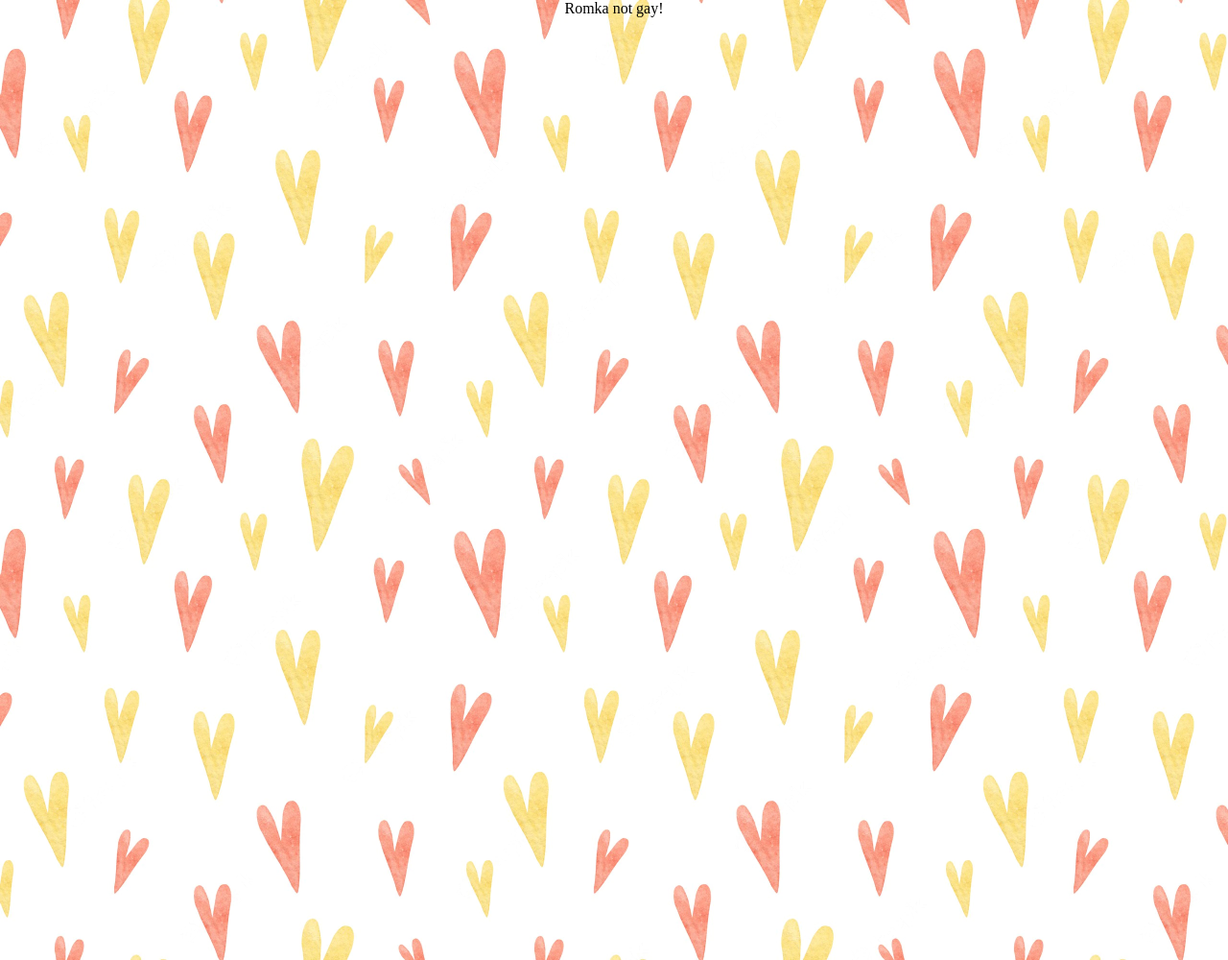
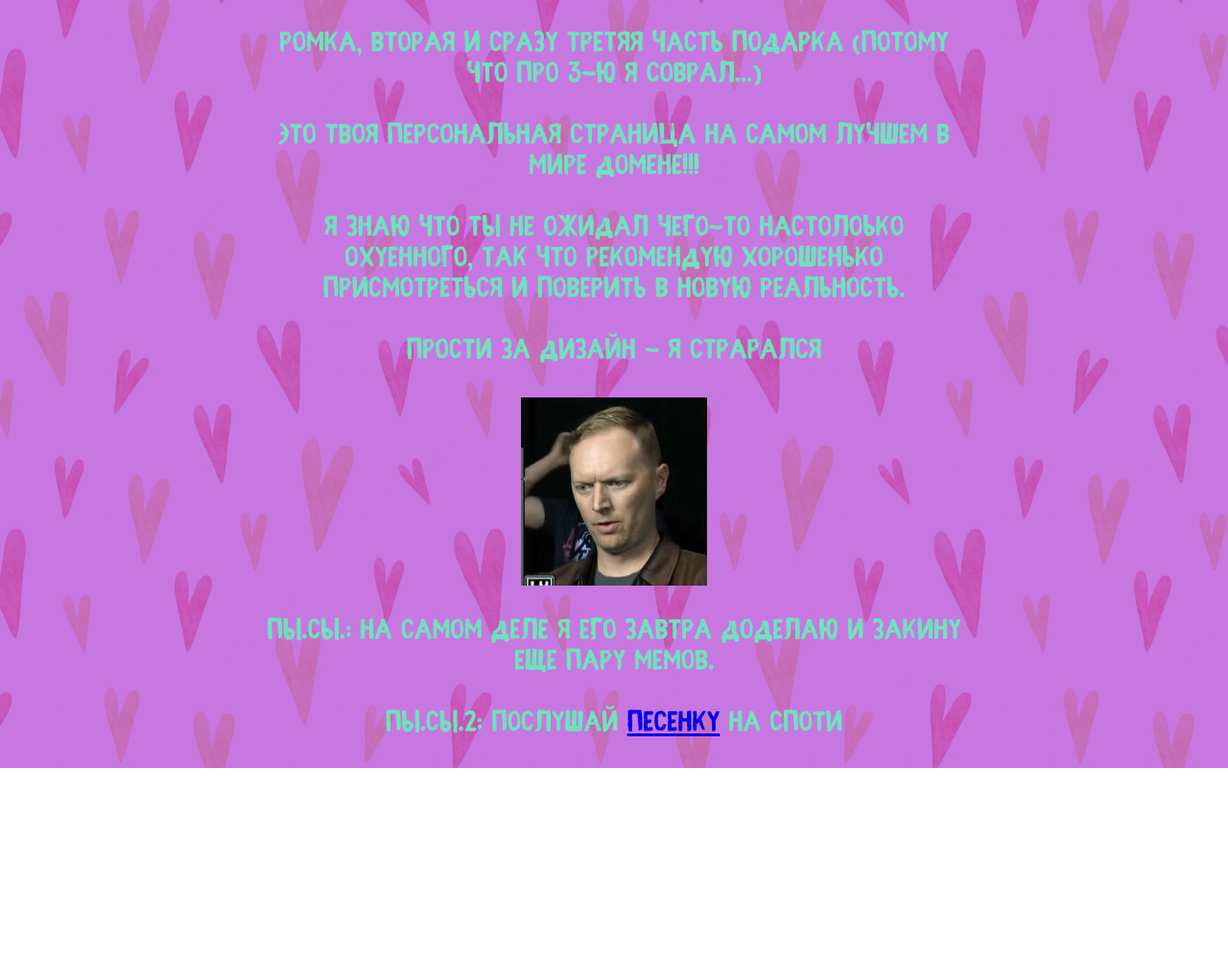
Before and after one commit to Wild-Pluto/romka-gay, a plain HTML site: page index.html in a window 1280 px wide. Shown: the whole page at 96% size. After the commit the page ends 800 px from the top, so only its background shows below. Drawn offline with Linux system fonts and the light colour scheme.

Commit message:
initial showcase version

```diff
--- a/index.html
+++ b/index.html
@@ -1,13 +1,34 @@
-<html lang="pl">
+<html lang="ru">
 <head>
-
     <title>Romka Really NOT Gay</title>
+    <meta http-equiv="Content-Type" content="text/html; charset=UTF-8"/>
     <link rel="stylesheet" href="styles.css">
 </head>
 <body>
-<div class="container main">
-    <div class="container content">
-        Romka not gay!
+<div class="container main content">
+    <div class="section text">
+        Ромка, вторая и сразу третяя часть подарка (потому что про 3-ю я соврал...)
+    </div>
+    <div class="section text">
+        Это твоя персональная страница на самом лучшем в мире домене!!!
+    </div>
+    <div class="section text">
+        Я знаю что ты не ожидал чего-то настолоько охуенного, так что рекомендую хорошенько присмотреться и поверить
+        в новую реальность.
+    </div>
+    <div class="section text">
+        Прости за дизайн - Я страрался
+    </div>
+    <div class="section text">
+        <img src="img/hz.jpg" alt="">
+    </div>
+    <div class="section text">
+        Пы.Сы.: на самом деле я его завтра доделаю и закину еще пару мемов.
+    </div>
+    <div class="section text">
+        Пы.Сы.2: Послушай <a href="https://open.spotify.com/track/3LqH8V4gEdmuH0mUjbceRc?si=705e5b1d6fbf4b3d"
+                             target="_blank">песенку</a>
+        на споти
     </div>
 </div>
 </body>
--- a/styles.css
+++ b/styles.css
@@ -1,16 +1,35 @@
-.main {
-    background: url("img/background-hearts.png") repeat;
-    min-height: 1000px;
-}
-
 .content {
     display: flex;
     flex-direction: column;
     align-items: center;
     align-content: center;
     flex-wrap: wrap;
+    justify-content: center;
+}
+.main {
+    height: 100%;
+    margin: 0 20%;
+}
+
+@font-face {
+    font-family: fibre;
+    src: url(font/fibre.woff);
+    src: url(font/fibre.otf);
+}
+
+.text {
+    font-family: fibre, serif;
+    text-align: center;
+    color: #70e2bc;
+    font-size: 2rem;
+}
+.section {
+    margin: 1rem;
 }
 
 body {
     margin: 0;
+    background-image: linear-gradient(#ab31d1a8, #ab31d1a8) , url(img/background-hearts.png);
+    min-height: 0.5vh;
+    font-family: monospace;
 }
```
Also changed, not shown: font/Mono-Normal.ttf (added), font/fibre.otf (added), font/fibre.woff (added), font/moloko.ttf (added), img/hz.jpg (added).
